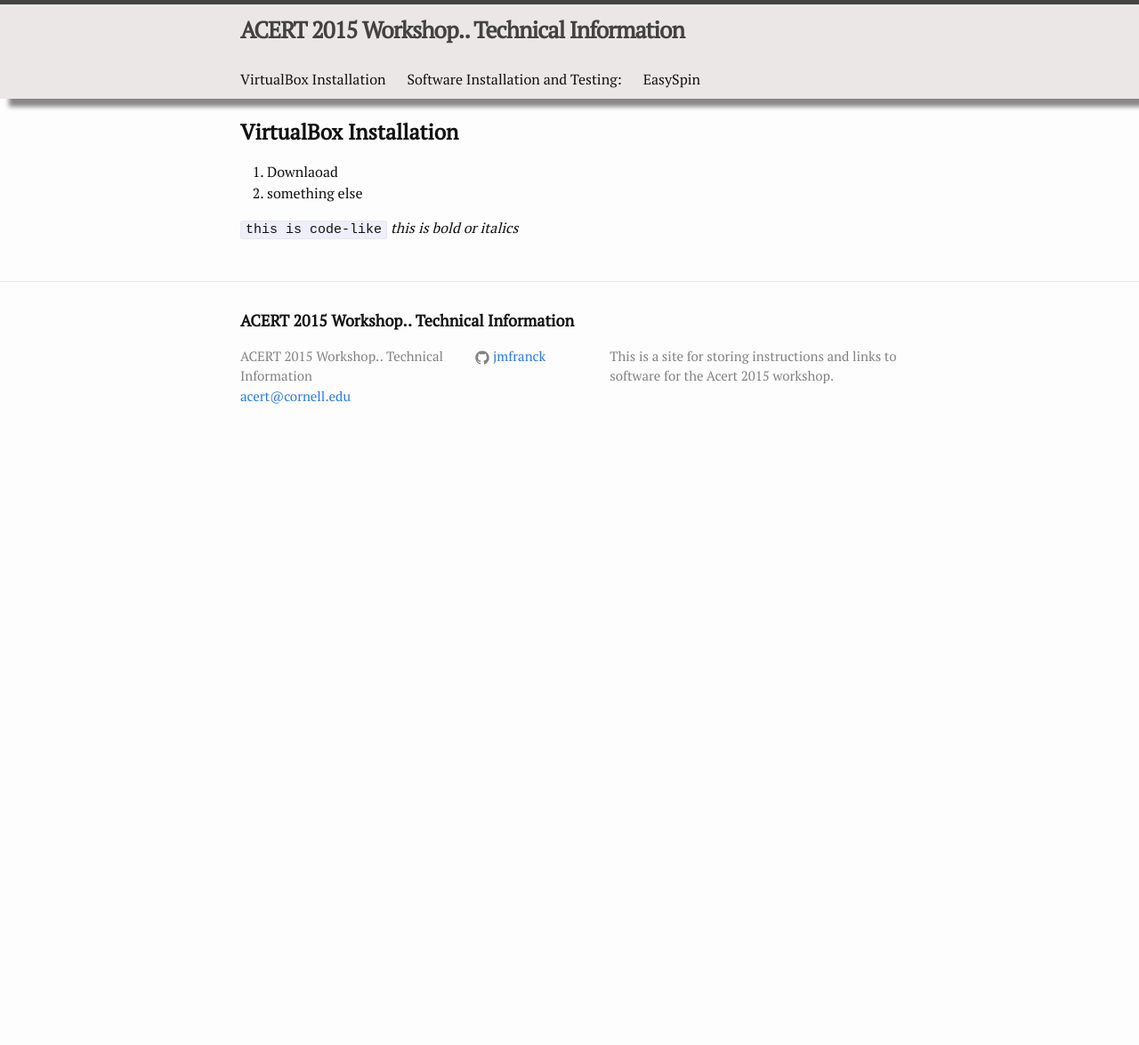
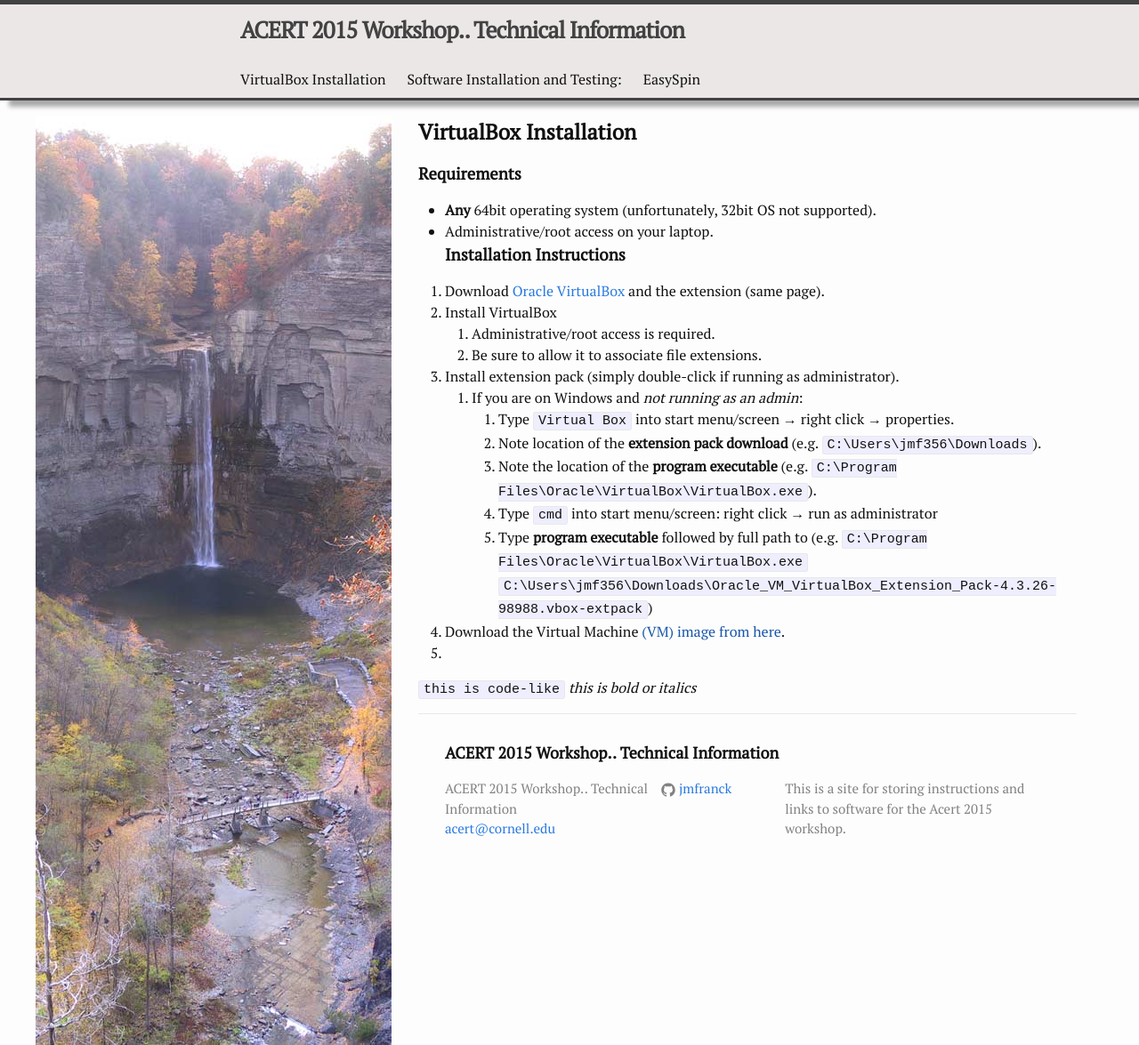
Before and after one commit to jmfranck/acert.github.io, a Jekyll site: the page built from VirtualBox.md, in a window 1280 px wide and 1175 px high. Shown: the whole window at 89% size. Built offline with Jekyll 4.4.1, drawn with Linux system fonts in a browser that asks for light colours; Markdown is read by kramdown in place of the engine named in the settings.

Commit message:
updates to style and include notes for virtual box

```diff
--- a/VirtualBox.md
+++ b/VirtualBox.md
@@ -5,8 +5,23 @@ recipe-attribution: J. Franck
 # recipe-attribution-link: http://www.opensourcefood.com/people/HungryJenny/recipes/soft-christmas-gingerbread-cookies
 ---
 ## VirtualBox Installation
+### Requirements
+* **Any** 64bit operating system (unfortunately, 32bit OS not supported).
+* Administrative/root access on your laptop.
+### Installation Instructions
 
-1. Downlaoad
-1. something else
+1. Download [Oracle VirtualBox](https://www.virtualbox.org/wiki/Downloads) and the extension (same page).
+1. Install VirtualBox
+    1. Administrative/root access is required.
+    1. Be sure to allow it to associate file extensions.
+1. Install extension pack (simply double-click if running as administrator).
+    1. If you are on Windows and *not running as an admin*:
+        1. Type `Virtual Box` into start menu/screen → right click → properties.
+        1. Note location of the **extension pack download** (e.g. `C:\Users\jmf356\Downloads`).
+        1. Note the location of the **program executable** (e.g. `C:\Program Files\Oracle\VirtualBox\VirtualBox.exe`).
+        1. Type `cmd` into start menu/screen: right click → run as administrator
+        1. Type **program executable** followed by full path to (e.g. `C:\Program Files\Oracle\VirtualBox\VirtualBox.exe` `C:\Users\jmf356\Downloads\Oracle_VM_VirtualBox_Extension_Pack-4.3.26-98988.vbox-extpack`)
+1. Download the Virtual Machine [(VM) image from here]().
+1.
 
 `this is code-like` *this is bold or italics*
--- a/_includes/header.html
+++ b/_includes/header.html
@@ -1,7 +1,7 @@
 
 <div class="floating-top">
     <header class="site-header">
-  <div class="wrapper">
+        <div class="top-wrapper">
 
             <a class="site-title" href="{{ site.baseurl }}/">{{ site.title }}</a>
 
--- a/_layouts/default.html
+++ b/_layouts/default.html
@@ -8,13 +8,14 @@
     {% include header.html %}
 
     <div class="page-content">
-      <div class="wrapper">
-        {{ content }}
-      </div>
+        <div class="left-wrapper">
+            <img src="{{ site.baseurl }}/taugh-f.jpg"/>
+        </div>
+        <div class="wrapper">
+            {{ content }}
+            {% include footer.html %}
+        </div>
     </div>
-
-    {% include footer.html %}
-
   </body>
 
 </html>
--- a/_sass/_base.scss
+++ b/_sass/_base.scss
@@ -23,6 +23,9 @@ body {
     -webkit-text-size-adjust: 100%;
 }
 
+strong {
+    font-weight: bold;
+}
 
 
 /**
@@ -153,9 +156,34 @@ pre {
 /**
  * Wrapper
  */
+.left-wrapper{
+    max-width: -webkit-calc(#{$content-width} - (#{$spacing-unit} * 2));
+    max-width:         calc(#{$content-width} - (#{$spacing-unit} * 2));
+    margin-right: auto;
+    margin-left: auto;
+    z-index: -2;
+    float: left;
+}
+.top-wrapper {
+    max-width: -webkit-calc(#{$content-width} - (#{$spacing-unit} * 2));
+    max-width:         calc(#{$content-width} - (#{$spacing-unit} * 2));
+    margin-right: auto;
+    margin-left: auto;
+    padding-right: $spacing-unit;
+    padding-left: $spacing-unit;
+    @extend %clearfix;
+
+    @include media-query($on-laptop) {
+        max-width: -webkit-calc(#{$content-width} - (#{$spacing-unit}));
+        max-width:         calc(#{$content-width} - (#{$spacing-unit}));
+        padding-right: $spacing-unit / 2;
+        padding-left: $spacing-unit / 2;
+    }
+}
 .wrapper {
     max-width: -webkit-calc(#{$content-width} - (#{$spacing-unit} * 2));
     max-width:         calc(#{$content-width} - (#{$spacing-unit} * 2));
+    float: right;
     margin-right: auto;
     margin-left: auto;
     padding-right: $spacing-unit;
--- a/_sass/_layout.scss
+++ b/_sass/_layout.scss
@@ -7,13 +7,13 @@
     top: 0;
     width: 100%;
     border: 0;
-    box-shadow: 10px 10px 5px #888888;
+    box-shadow: 10px 10px 5px rgba(0,0,0,0.33);
     min-height: 56px;
     max-height: 110px;
 }
 .site-header {
     border-top: 5px solid $grey-color-dark;
-    border-bottom: 1px solid $grey-color-light;
+    border-bottom: 3px solid $grey-color-dark;
     min-height: 56px;
     max-height: 105px;
     // Positioning context for the mobile navigation icon
@@ -104,6 +104,7 @@
 .site-footer {
     border-top: 1px solid $grey-color-light;
     padding: $spacing-unit 0;
+    z-index: -5;
 }
 
 .footer-heading {
@@ -174,6 +175,8 @@
 .page-content {
     margin: 100px auto 0;
     padding: $spacing-unit 0;
+    width: -webkit-calc(#{$content-width}  + #{$leftimage-width});
+    width:         calc(#{$content-width}  + #{$leftimage-width});
 }
 
 .page-heading {
--- a/css/main.scss
+++ b/css/main.scss
@@ -25,6 +25,8 @@ $content-width:    800px;
 
 $on-palm:          600px;
 $on-laptop:        800px;
+//$leftimage-width:  image-width('taugh-f.jpg');
+$leftimage-width:  400px;
 
 
 
```
Also changed, not shown: taugh-f.jpg (added). Lines whose indentation alone changed are shown as unchanged.
